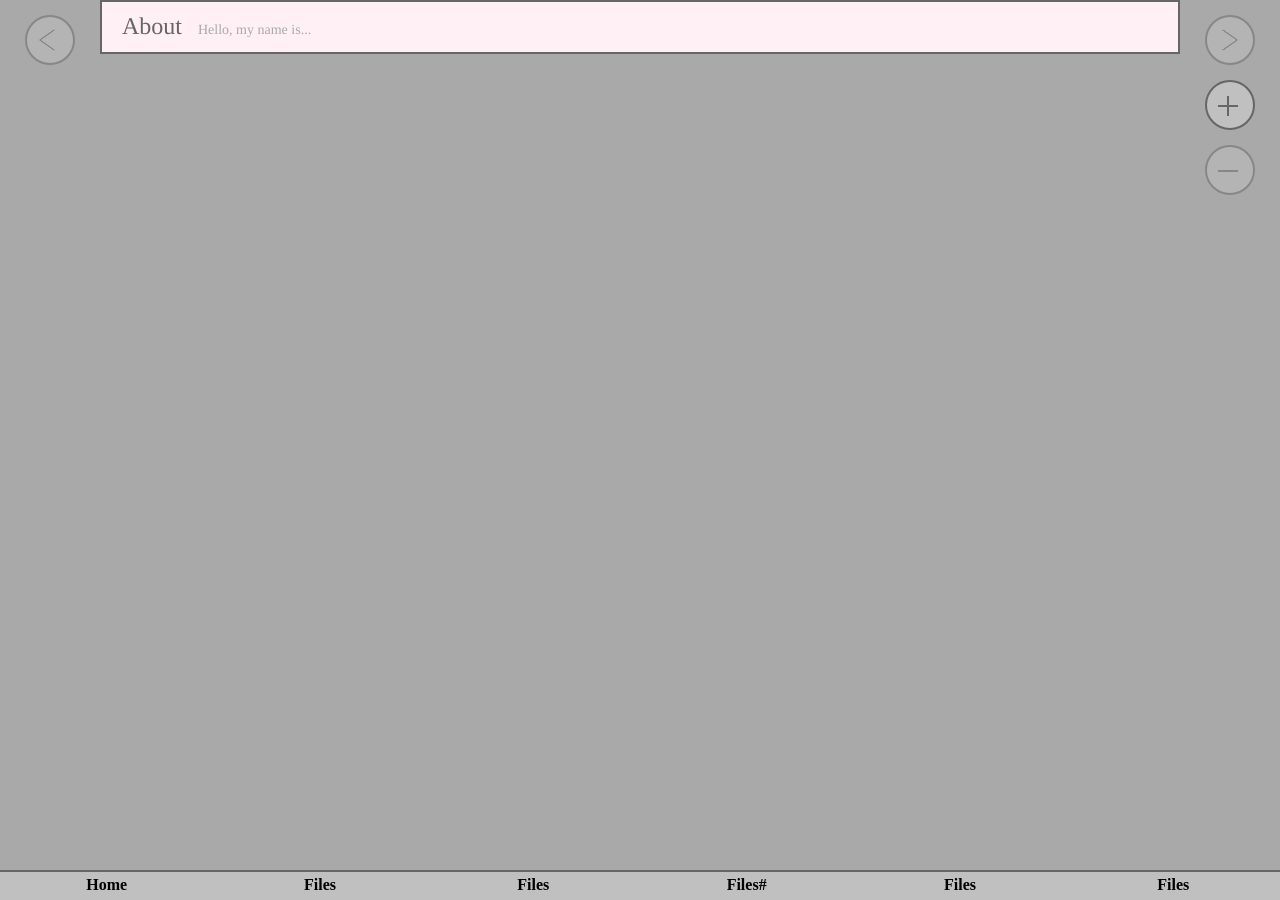
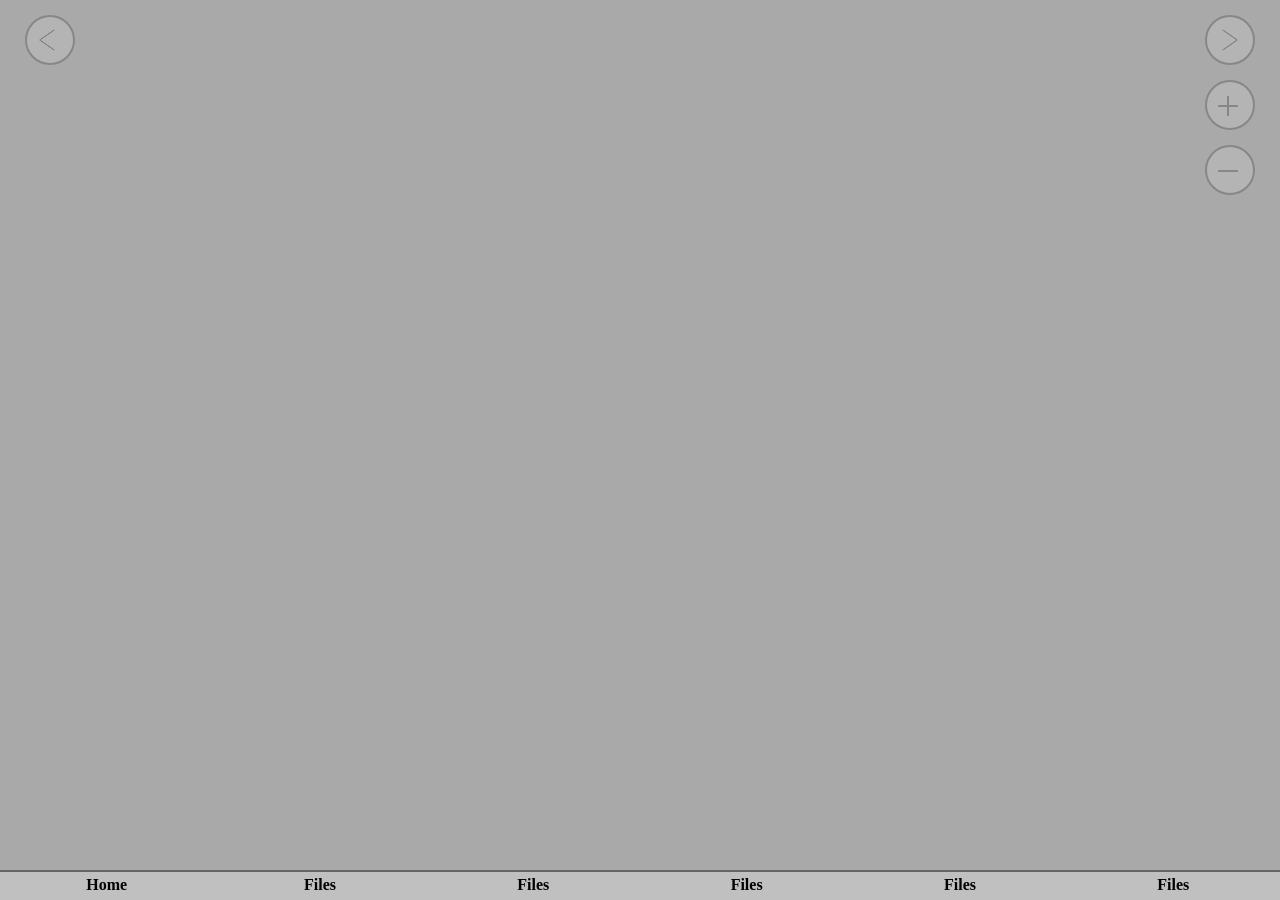
Before and after one commit to conniew/conniew.github.io, a Jekyll site: the page built from me/index.html, in a window 1280 px wide. Built offline with Jekyll 4.4.1, drawn with Linux system fonts in a browser that asks for light colours.

Commit message:
Attempt 5, false alarm on CSS working.

```diff
--- a/_layouts/collection.html
+++ b/_layouts/collection.html
@@ -3,9 +3,10 @@
 <title>{{ page.title }}</title>
   <link rel="stylesheet" href="../styles.css">
   {% for item in site[page.path] %}
-    <link rel="stylesheet" href="../{{ item.relative_path | replace: 'html', 'css' }}">
+    {% if item.relative_path[-3..-1] == 'css' %}
+      {{ item.content }}
+    {% endif %}
   {% endfor %}
-  <link rel="stylesheet" href="../styles.css">
 </head>
 <body>
   <div id="controls">
@@ -19,6 +20,7 @@
 
     {% assign items = site[page.path] | sort: 'date' %}
     {% for item in items %}
+      {% if item.relative_path[-4..-1] == 'html' %}
         <div class="preview">
           <div class="heading">
             <span class="title"> {{ item.title }} </span>
@@ -29,9 +31,12 @@
               {{ item.content }}
               <br><br><br>
             </div>
-          <div class="permalink">Permalink: <a href="{{ item.url }}">http://con.ilogues.com{{ item.url }}</a></div>
+            <div class="permalink">Permalink:
+              <a href="{{ item.url }}">http://con.ilogues.com{{ item.url }}</a>
             </div>
           </div>
+        </div>
+      {% endif %}
     {% endfor %}
 
   </div>
--- a/_me/about.css
+++ b/_me/about.css
@@ -1,3 +1,5 @@
+---
+---
 .sticker-outer {
   float: right;
   width: 250px;
```
Lines whose indentation alone changed are shown as unchanged.
